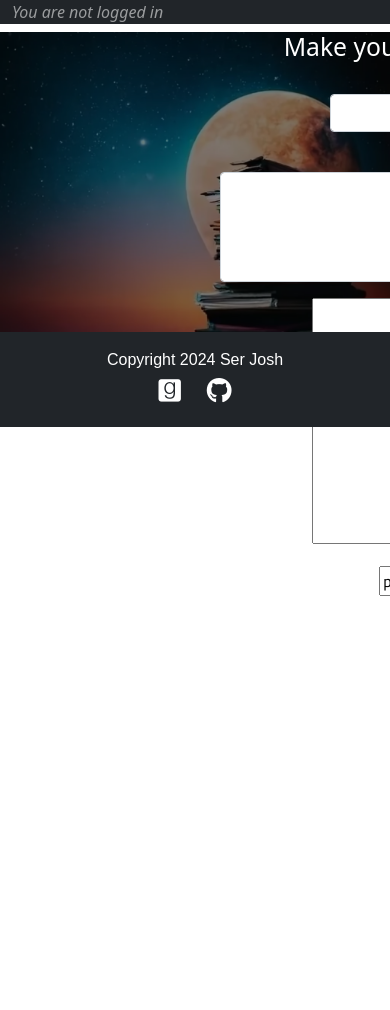
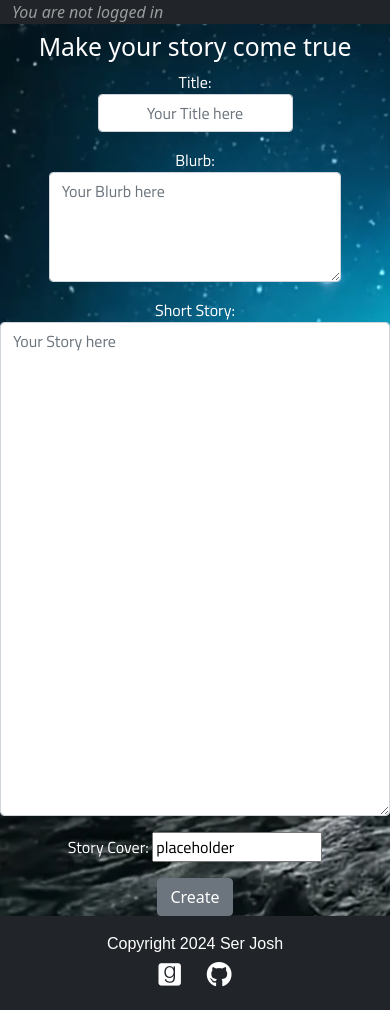
Before and after one commit to SerJosh/wordsmith, a Django app: page /create_story in a window 390 px wide; the page is wider, and only the part inside the window is pictured. Shown: the part 57-1067 px from the top of that part. Before the commit the page ends 653 px from the top of that part, so only its background shows below. Run offline with Django 4.2, Linux system fonts and the light colour scheme; some libraries are stand-ins or nearby versions; some web fonts are replaced.

Commit message:
Edit and make create_story.html responsive and fix error in model

```diff
--- a/static/css/style.css
+++ b/static/css/style.css
@@ -136,6 +136,39 @@ p {
 }
 
 
+/* Create Story */
+.hero-create {
+    background-size: cover;
+}
+
+.create-form {
+    background-color: rgba(0, 0, 0, 0.5);
+    height:100%;
+    margin-top:2%;
+    text-align: center;
+    margin: 0 auto;
+    place-items: center;
+    width: 55rem;
+    /* width:50%; */
+    margin:0 auto
+}
+
+.actual-crate-form {
+
+}
+
+.create-div {
+    width: 100%;
+    /* height:100%; */
+    margin-top:2%;
+    text-align: center;
+    /* margin: 0 auto; */
+    /* place-items: center; */
+    /* width:50%; */
+    /* margin:0 auto */
+}
+
+
 
 /* Media Queries */
 
--- a/stories/forms.py
+++ b/stories/forms.py
@@ -1,18 +1,18 @@
 from django import forms
 from django.forms import ModelForm
 from .models import Story
-from django_summernote.widgets import SummernoteWidget
+# from django_summernote.widgets import SummernoteWidget
 
 
 class StoryForm(ModelForm):
     class Meta:
         model = Story
-        fields = ('Title', 'Blurb', 'Content', 'Story_Cover', )
+        fields = ('title', 'blurb', 'content', 'story_cover', )
 
         widgets = {
-            'Title': forms.TextInput(attrs={'class': 'form-control w-25  text-center'}),
-            'Blurb': forms.Textarea(attrs={'class': 'form-control w-50 text-center', "rows":4, "cols":10}),
-            'Content': forms.TextInput(attrs={'class': 'form-control'})
+            'title': forms.TextInput(attrs={'class': 'form-control w-50  text-center mx-auto', 'placeholder':"Your Title here"}),
+            'blurb': forms.Textarea(attrs={'class': 'form-control w-75 mx-auto', "rows":4, "cols":10, 'placeholder':"Your Blurb here"}),
+            'content': forms.Textarea(attrs={'class': 'form-control mx-auto', "rows":20, "cols":1000, 'placeholder':"Your Story here"})
         }
 
-    Content = forms.CharField(widget=SummernoteWidget)
+    # Content = forms.CharField(widget=SummernoteWidget)
--- a/stories/templates/stories/create_story.html
+++ b/stories/templates/stories/create_story.html
@@ -3,16 +3,16 @@
 {% load static %}
 
 {% block content %}
-<center>
-  <div style="background-image: url({% static 'images/bookstack.webp' %}); background-size: cover;">
-  <div class="form text-white " style="width: 55rem;">
+  <div class="hero-create" style="background-image: url({% static 'images/bookstack.webp' %});">
+  <!-- <div class="create-form mx-auto text-white " style="width: 55rem;"> -->
+    <div class="text-white create-div mx-auto">
 <h2>Make your story come true</h1>
     {% if submitted %}
     You Story has been Created Successfully!
     {% else %}
 
 
-<form method="POST" action="" enctype="multipart/form-data">
+<form class="actual-crate-form" method="POST" action="" enctype="multipart/form-data">
     {% csrf_token %}
   {{ form.as_p }}
 <input type="submit" value="Create" class="btn btn-secondary">
@@ -20,5 +20,4 @@
 {% endif %}
 </div>
 </div>
-</center>
 {% endblock content %}
--- a/stories/views.py
+++ b/stories/views.py
@@ -36,7 +36,7 @@ def view_story(request, story_id):
 
 def all_stories(request):
     user_id = request.user.id
-    story_list = Story.objects.all().order_by('Title')
+    story_list = Story.objects.all().order_by('title')
     p = Paginator(Story.objects.all(), 1)
     page = request.GET.get('page')
     stories = p.get_page(page)
--- a/wordsmith/settings.py
+++ b/wordsmith/settings.py
@@ -16,7 +16,7 @@ TEMPLATES_DIR = os.path.join(BASE_DIR, 'templates')
 SECRET_KEY = os.environ.get("SECRET_KEY")
 
 # SECURITY WARNING: don't run with debug turned on in production!
-DEBUG = False
+DEBUG = True
 
 ALLOWED_HOSTS = [ '8000-serjosh-wordsmith-hts3me9pyj5.ws-eu110.gitpod.io',
                 '.herokuapp.com']
```
Also changed, not shown: stories/admin.py (+3 -3 lines), stories/models.py (+5 -5 lines), stories/templates/stories/index.html (+5 -5 lines), stories/templates/stories/view_story.html (+5 -5 lines), stories/migrations/0008_alter_story_story_cover.py (added), stories/migrations/0009_rename_auther_story_auther_rename_blurb_story_blurb_and_more.py (added).
